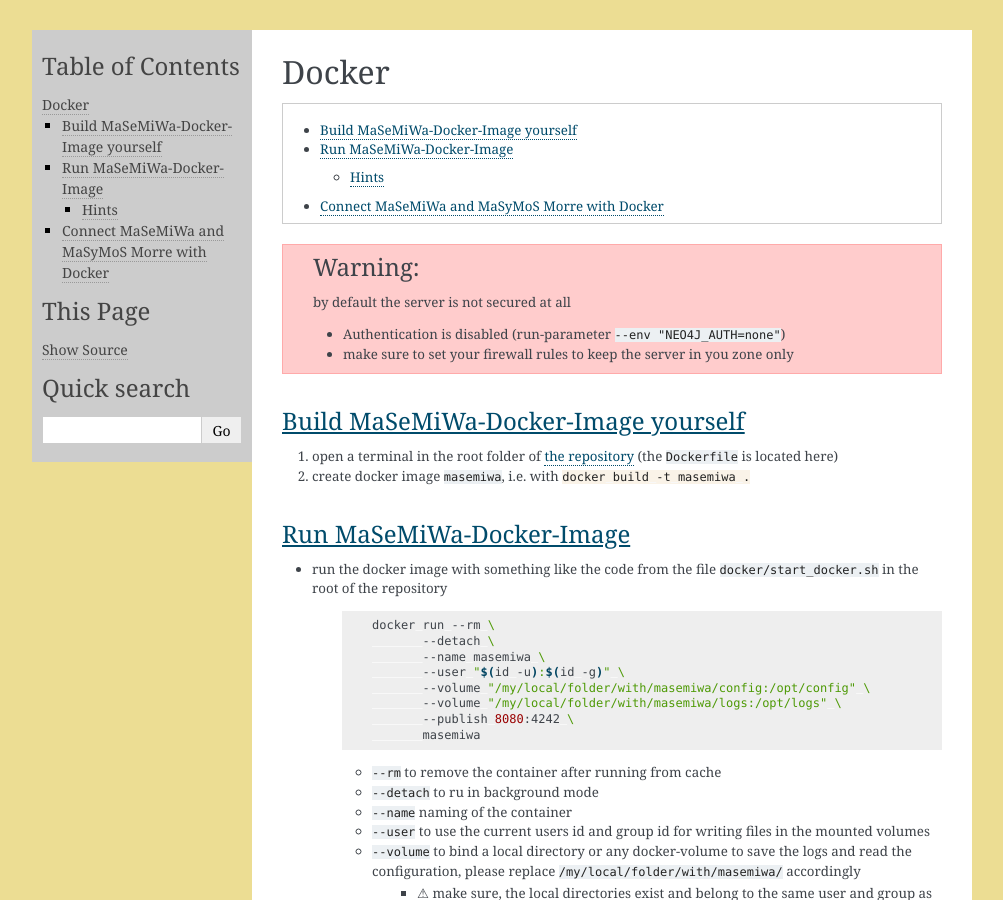
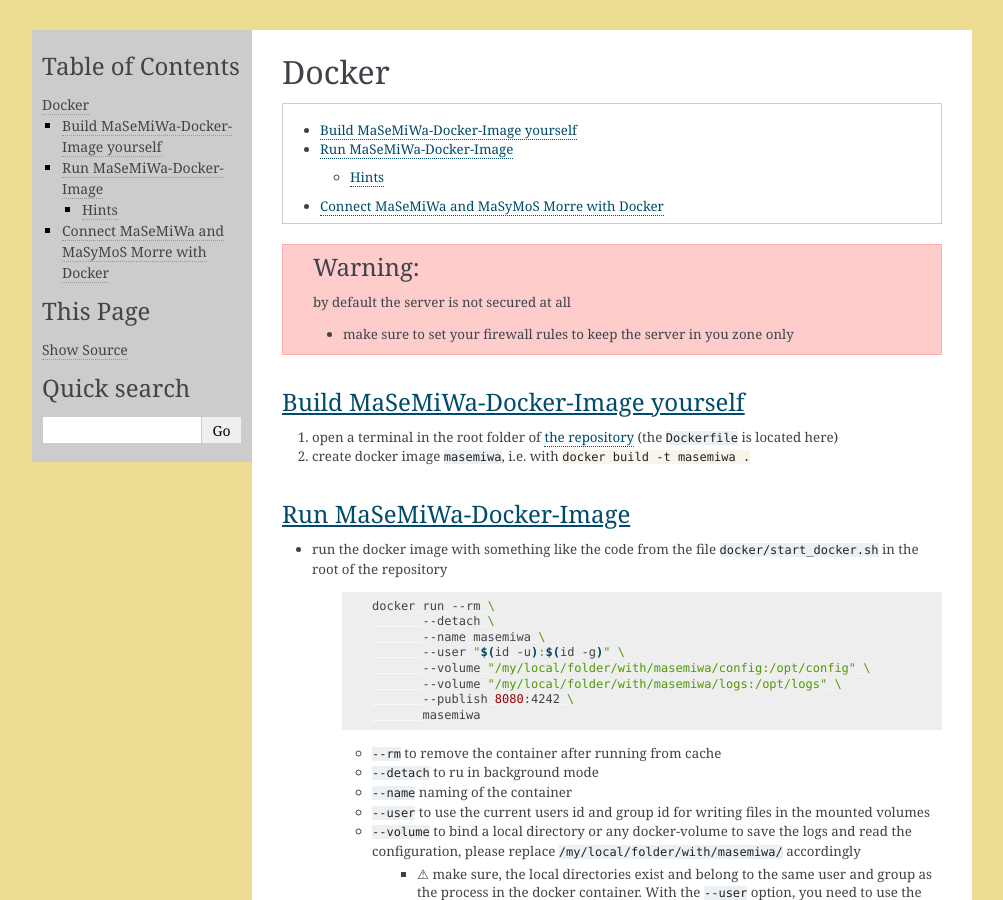
Before and after one commit to MaSyMoS/masymos-seek-middleware, a Sphinx documentation site: the page built from dev/doc/use_docker.rst, in a window 1280 px wide and 900 px high. Shown: the whole window, without its empty margins (138-1141 px from the left). Built offline with Sphinx 7.4.7, drawn with Linux system fonts in a browser that asks for light colours.

Commit message:
docs: little fix

```diff
--- a/dev/doc/use_docker.rst
+++ b/dev/doc/use_docker.rst
@@ -11,7 +11,6 @@
 
 .. WARNING:: by default the server is not secured at all
 
-    - Authentication is disabled (run-parameter ``--env "NEO4J_AUTH=none"``)
     - make sure to set your firewall rules to keep the server in you zone only
 
 Build MaSeMiWa-Docker-Image yourself
```
